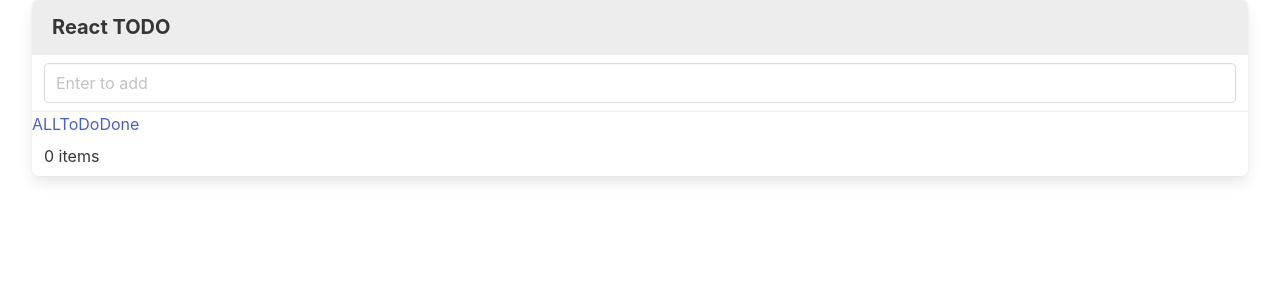
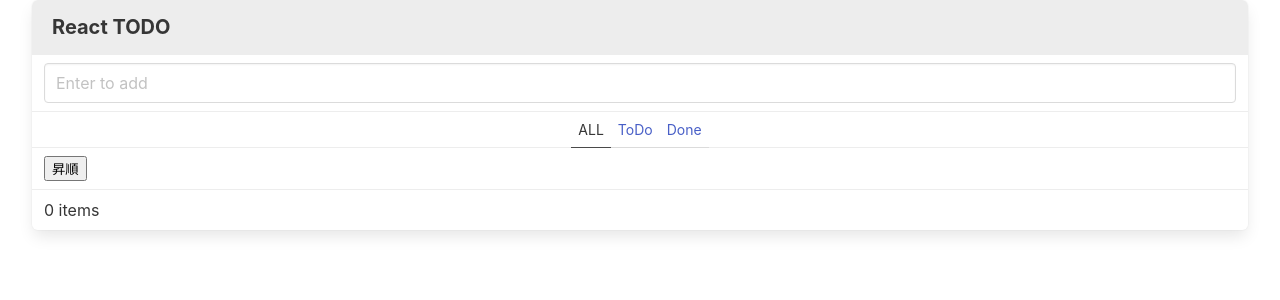
Before and after one commit to akira21kaji/React-Todo-List, a React (Vite) app: page / in a window 1280 px wide. Shown: the top 300 px of the page. Built offline with nearby package versions, Linux system fonts and the light colour scheme.

Commit message:
課題1つ目からギブアップです

```diff
--- a/src/Filter.tsx
+++ b/src/Filter.tsx
@@ -7,7 +7,7 @@ function Filter({ value, onChange }) {
   };
 
   return (
-    <div className="panle-tabs">
+    <div className="panel-tabs">
       <a
         href="#"
         onClick={handleClick.bind(null, "ALL")}
--- a/src/Todo.tsx
+++ b/src/Todo.tsx
@@ -32,11 +32,17 @@ function Todo() {
     setItems(newItems);
   };
 
+  const orderAsc = () => {};
+
   return (
     <div className="panel">
       <div className="panel-heading">React TODO</div>
       <Input onAdd={handleAdd} />
       <Filter onChange={handleFilterChange} value={filter} />
+      <div className="panel-block">
+        <button onClick={orderAsc}>昇順</button>
+        {/* <button onClick={orderDesc}>降順</button> */}
+      </div>
       {displayItems.map((item) => (
         <TodoItem key={item.text} item={item} onCheck={handleCheck} />
       ))}
```
